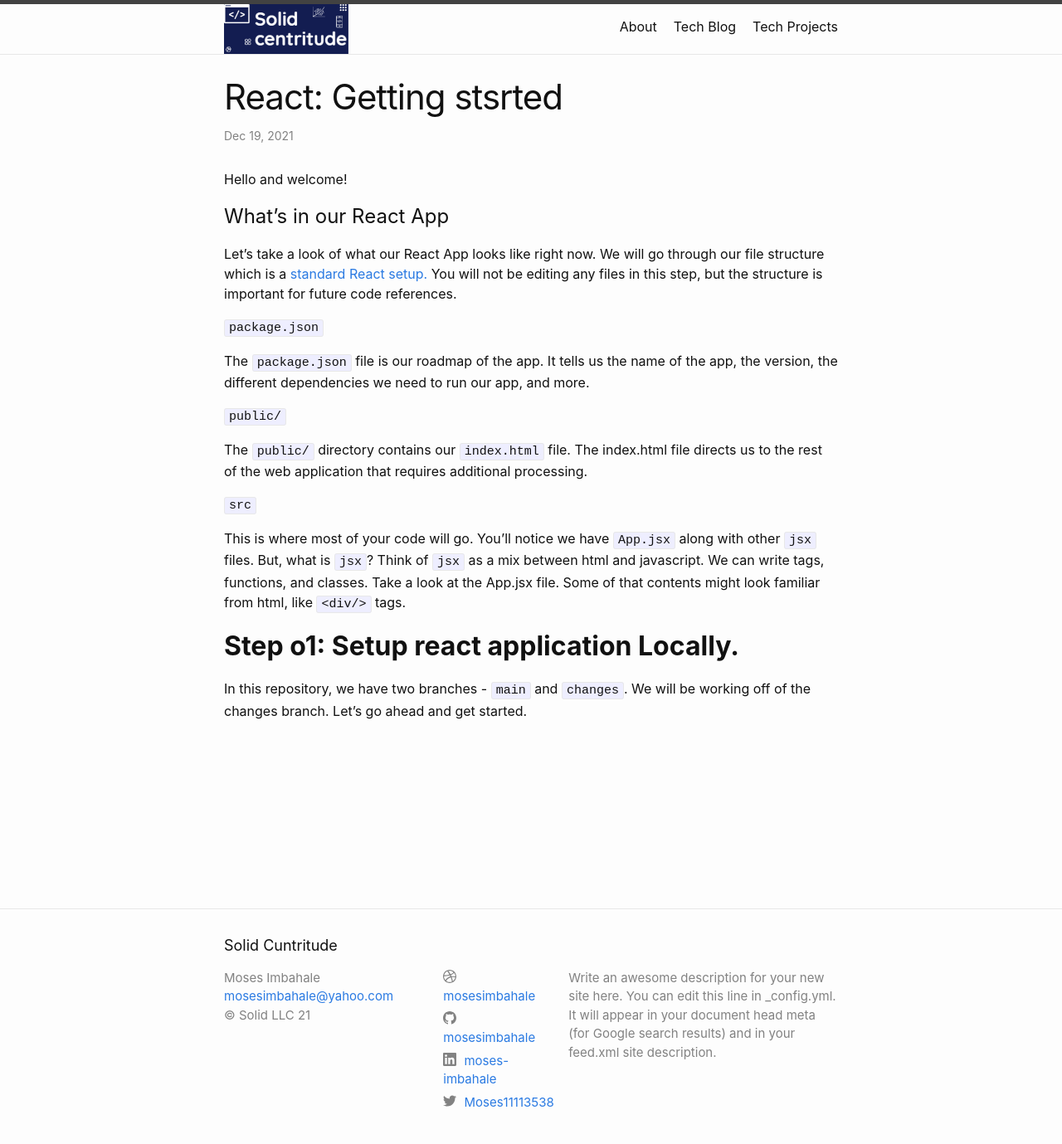
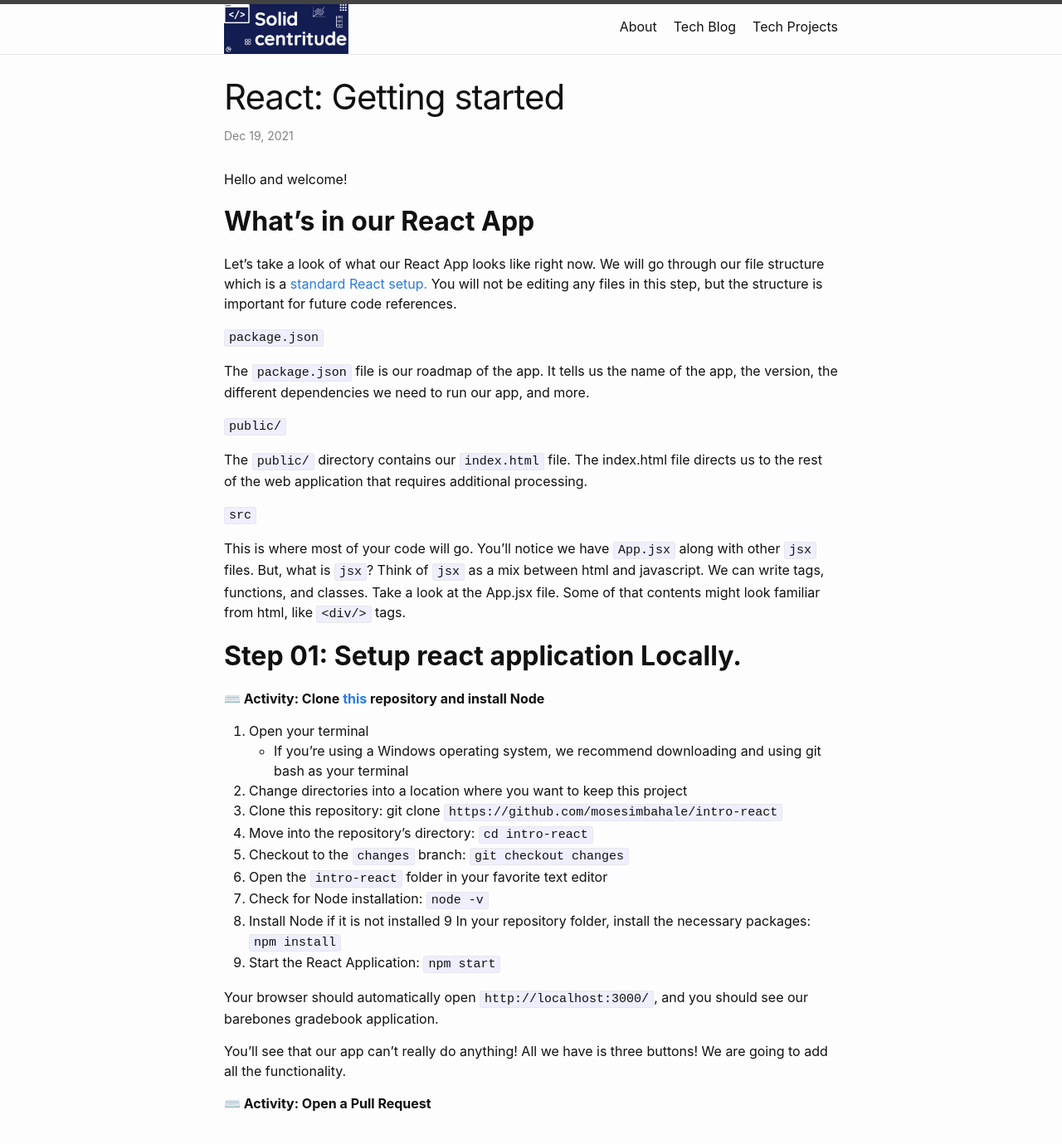
Before and after one commit to mosesimbahale/my-blog, a Jekyll site: the page built from Tech-blog/_posts/2021-12-19-React-Introduction.md, in a window 1280 px wide and 1400 px high. Shown: the top 1379 px of the window at 83% size. Built offline with Jekyll 4.4.1, drawn with Linux system fonts in a browser that asks for light colours.

Commit message:
Update 2021-12-19-React-Introduction.md

```diff
--- a/Tech-blog/_posts/2021-12-19-React-Introduction.md
+++ b/Tech-blog/_posts/2021-12-19-React-Introduction.md
@@ -1,6 +1,6 @@
 ---
 layout: post
-title:  "React: Getting stsrted"
+title:  "React: Getting started"
 date:   2021-12-19
 category: tech
 ---
@@ -9,7 +9,7 @@ category: tech
 
 Hello and welcome!
 
-# What's in our React App
+## **What's in our React App**
 
 Let's take a look of what our React App looks like right now. We will go through our file structure which is a [standard React setup.](https://create-react-app.dev/docs/getting-started/) You will not be editing any files in this step, but the structure is important for future code references.
 
@@ -25,5 +25,24 @@ The `public/` directory contains our `index.html` file. The index.html file dire
 
 This is where most of your code will go. You'll notice we have `App.jsx` along with other `jsx` files. But, what is `jsx`? Think of `jsx` as a mix between html and javascript. We can write tags, functions, and classes. Take a look at the App.jsx file. Some of that contents might look familiar from html, like `<div/>` tags.
 
-## **Step o1: Setup react application Locally.**
-In this repository, we have two branches - `main` and `changes`. We will be working off of the changes branch. Let's go ahead and get started.
+## **Step 01: Setup react application Locally.**
+
+**⌨️ Activity: Clone [this](https://github.com/mosesimbahale/intro-react) repository and install Node**
+
+1. Open your terminal
+- If you're using a Windows operating system, we recommend downloading and using git bash as your terminal
+2. Change directories into a location where you want to keep this project
+3. Clone this repository: git clone `https://github.com/mosesimbahale/intro-react`
+4. Move into the repository's directory: `cd intro-react`
+5. Checkout to the `changes` branch: `git checkout changes`
+6. Open the `intro-react` folder in your favorite text editor
+7. Check for Node installation: `node -v`
+8. Install Node if it is not installed
+9 In your repository folder, install the necessary packages: `npm install`
+10. Start the React Application: `npm start`
+
+Your browser should automatically open `http://localhost:3000/`, and you should see our barebones gradebook application.
+
+You'll see that our app can't really do anything! All we have is three buttons! We are going to add all the functionality.
+
+**⌨️ Activity: Open a Pull Request**
```
